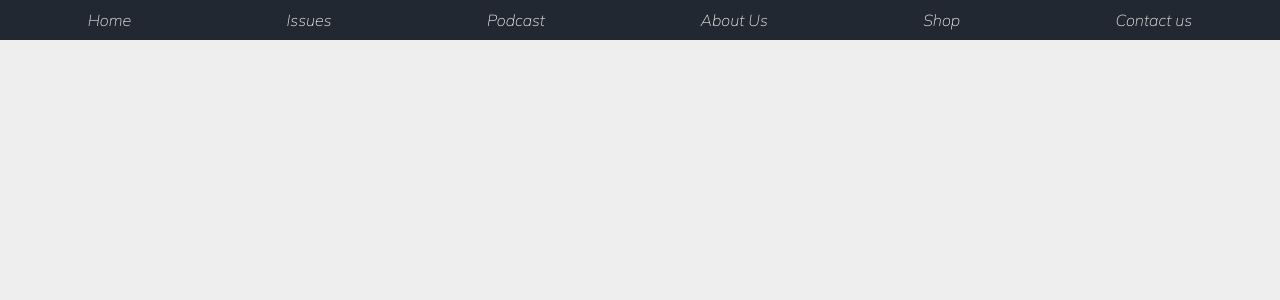
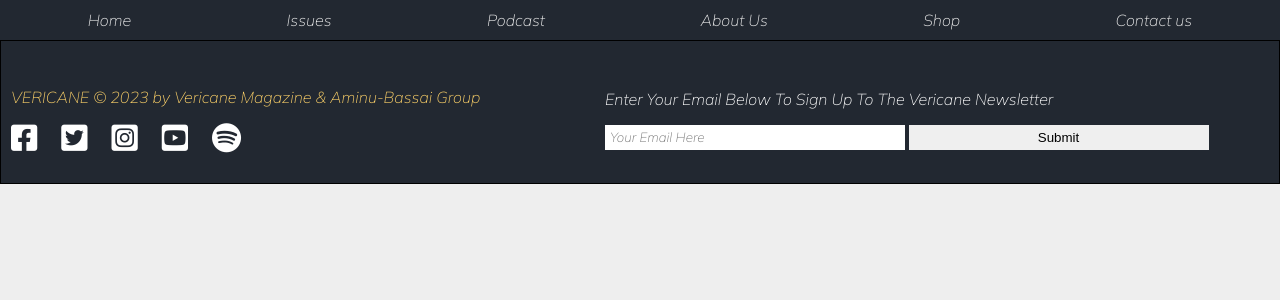
Before and after one commit to DayoTitiloye-code/Vericane, a Flask app: page /about in a window 1280 px wide. Shown: the top 300 px of the page. Run offline with Flask 2, Linux system fonts and the light colour scheme.

Commit message:
Added footer to about page

```diff
--- a/templates/about.html
+++ b/templates/about.html
@@ -23,6 +23,24 @@
             <li><a href="about.html" class="nav-btn">Contact us</a></li>
         </ul>
     </nav>
+    <footer>
+        <p id="trademark">VERICANE &#169; 2023 by Vericane Magazine & Aminu-Bassai Group</p>
+        <a href="http://"><i class="fa-brands fa-square-facebook"></i></a>
+        <a href="http://"><i class="fa-brands fa-square-twitter"></i></a>
+        <a href="http://"><i class="fa-brands fa-square-instagram"></i></a>
+        <a href="https://www.youtube.com/"><i class="fa-brands fa-square-youtube" target="_blank"
+                rel="noopener noreferrer"></i></a>
+        <a href="http://"><i class="fa-brands fa-spotify"></i></a>
+
+
+        <div class="newsletter">
+            <p id="newsletter-txt">Enter Your Email Below To Sign Up To The Vericane Newsletter</p>
+            <form action="newsletter" method="get">
+                <input type="text" placeholder="Your Email Here" name="email" />
+                <input type="submit" value="Submit" id="submit">
+            </form>
+        </div>
+    </footer>
 </body>
 
 </html>
```
